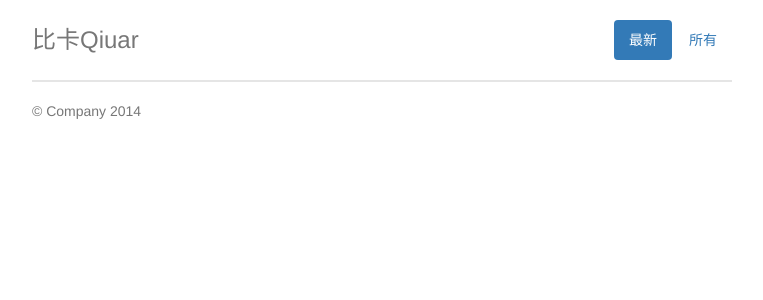
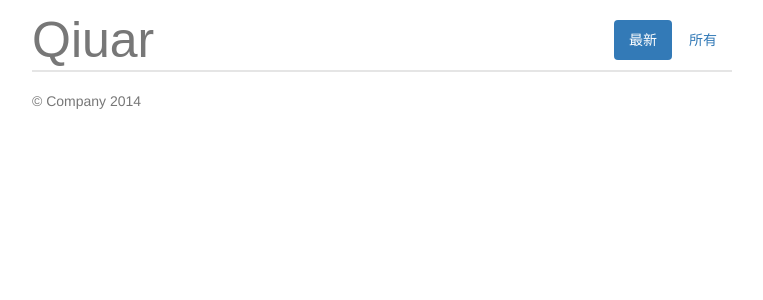
Before and after one commit to simyy/Dinglive, a Python web app: template app/templates/base.html in a window 1280 px wide. Shown: the top 300 px of the page, without its empty margins (258-1021 px from the left). Run offline with Jinja, Linux system fonts and the light colour scheme; the template is opened without the code that fills it, so the values that code supplies are empty; some libraries are stand-ins or nearby versions.

Commit message:
chg title

```diff
--- a/app/static/css/jumbotron-narrow.css
+++ b/app/static/css/jumbotron-narrow.css
@@ -14,7 +14,7 @@ body {
 
 /* Custom page header */
 .header {
-  padding-bottom: 20px;
+  padding-bottom: 10px;
   border-bottom: 1px solid #e5e5e5;
 }
 /* Make the masthead heading the same height as the navigation */
@@ -45,6 +45,7 @@ body {
 .jumbotron {
   text-align: center;
   border-bottom: 1px solid #e5e5e5;
+
 }
 .jumbotron .btn {
   padding: 14px 24px;
@@ -105,3 +106,8 @@ body {
   margin-top: 20px;
   visibility: hidden;
 }
+
+.title {
+  font-family: fantasy;
+  font-size: 50px;
+}
--- a/app/templates/base.html
+++ b/app/templates/base.html
@@ -1,6 +1,6 @@
 <!DOCTYPE html>
 <html lang="zh-CN">
-<header>
+<head>
 	<meta charset="utf-8">
     <meta http-equiv="X-UA-Compatible" content="IE=edge">
     <meta name="viewport" content="width=device-width, initial-scale=1">
@@ -15,8 +15,8 @@
 	<!-- Custom styles for this template -->
     <link href="static/css/jumbotron-narrow.css" rel="stylesheet">
 	{% block css %}{% endblock %}
-	<title>{% block title %}比卡Qiuar{% endblock %}</title>
-</header>
+	<title>{% block title %}Qiuar{% endblock %}</title>
+</head>
 <body>
 	<div class="container">
 		{% block header %}
@@ -27,7 +27,7 @@
             		<li role="presentation"><a href="#">所有</a></li>
           		</ul>
         	</nav>
-        	<h3 class="text-muted">比卡Qiuar</h3>
+        	<h3 class="text-muted title">Qiuar</h3>
       	</div>
 		{% endblock %}
 	    {% block content %}{% endblock %}
--- a/app/timing.py
+++ b/app/timing.py
@@ -14,7 +14,7 @@ class Timing(WithBackend):
 
     def run(self):
         session = self.backend.get_session()
-        minutes_ago = datetime.now() - timedelta(minutes=15)
+        minutes_ago = datetime.now() - timedelta(minutes=12)
         session.query(TV).filter(TV.update_time < minutes_ago).\
                 update({'is_online':0})
         session.commit()
```
